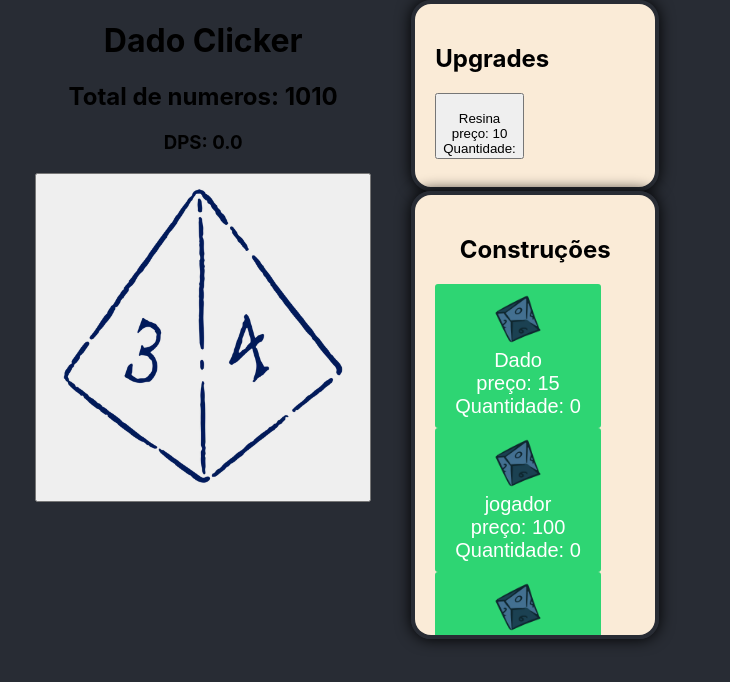
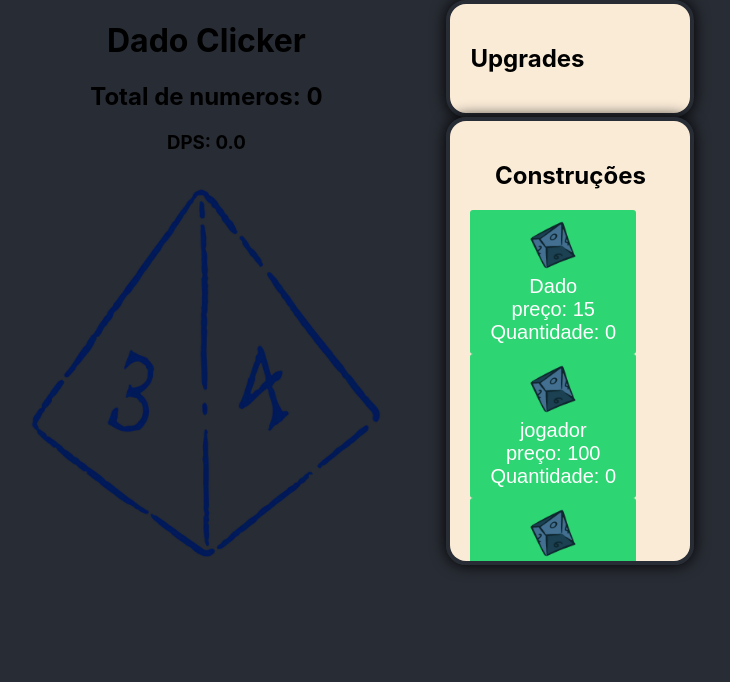
Before and after one commit to Sollarium22/Dados-base, a React (Create React App) app: page / in a window 1280 px wide. Shown: the top 682 px of the page, without its empty margins (324-1054 px from the left). Built offline with nearby package versions, Linux system fonts and the light colour scheme.

Commit message:
Adicionando animacoes
Adicionado animacoes ao dado e os numeros.

```diff
--- a/package.json
+++ b/package.json
@@ -7,6 +7,8 @@
     "@testing-library/jest-dom": "^6.9.1",
     "@testing-library/react": "^16.3.2",
     "@testing-library/user-event": "^13.5.0",
+    "framer-motion": "^12.40.0",
+    "motion": "^12.40.0",
     "react": "^19.2.7",
     "react-dom": "^19.2.7",
     "react-scripts": "5.0.1",
--- a/src/App.js
+++ b/src/App.js
@@ -1,13 +1,15 @@
 import logo from './logo.svg';
 import './App.css';
 import { useState, useEffect } from 'react';
-import dado from './d4.png'
-import dodo from './dodo.png'
+import dado from './d4.png';
+import dodo from './dodo.png';
+import { motion, useAnimation} from 'framer-motion';
 
 
 function App() {
 
-  const [contagem, setContagem] = useState(1010); // total de dados
+
+  const [contagem, setContagem] = useState(0); // total de dados
   const [DPS, setDps] = useState(0); // total de Dados por segundo Dps
   const [click, setClick] = useState(1); // clic
   const [preco, setPreco] = useState(15);// preco
@@ -25,6 +27,9 @@ function App() {
 
   ])
 
+  //os numeros
+  const [numeirinhos, setNumeirinhos] = useState([]);
+
   function contarDado(){
     setContagem(contagem + click);
 
@@ -32,12 +37,18 @@ function App() {
 
   // EFEITO DE UPGRADES
     useEffect(() => {
+
+      //Multiplicadores comparar quantos tem
       const multiplicador = upgrade.filter(u => u.efeito === "duplicarClick" && u.comprado).length;
+      const mult_dado = upgrade.filter(u => u.efeito === "duplicarDado" && u.comprado).length;
+
+      // calculo de multiplicador
       const novoClick = 1 * (2 ** multiplicador);
+      const novoDado = 0.5 * (2 ** mult_dado);
       setClick(novoClick);
 
-      const mult_dado = upgrade.filter(u => u.efeito === "duplicarDado" && u.comprado).length;
-      const novoDado = 0.5 * (2 ** mult_dado);
+
+
       setConstrucoes((anterior) =>
         anterior.map((c) => {
           if(c.nome === "Dado"){
@@ -48,7 +59,6 @@ function App() {
       )
 
     }, [upgrade])
-
 
 
 
@@ -114,22 +124,88 @@ function comprarUpgrade(indice) {
       return true;
     });
 
+
+
      //lista de comprados:
     const upgradeComprados = upgrade.filter((u) => u.comprado)
+
+    //=================ANIMACAO DADO=========================
+    const controls = useAnimation();
+    const Clicar = (e) => {
+      //pega o horario atual
+      const id = Date.now();
+      //posicao do mouse
+      const x = e.clientX - 20;
+      const y = e.clientY - 20;
+      //seta o id, e posicoes
+      setNumeirinhos((prev) => [...prev, {id,x,y}]);
+
+      //faz a animacao no cookie quando clica
+      controls.start({
+      scale: [1, 0.9, 1.1, 1], //faz ele aumentar e diminuir
+      transition: { duration: 0.3, ease: "easeOut"} // faz ele faer isto em 0.3 segundos
+    });
+    contarDado(); // conta o dados
+    setTimeout(() => {
+      setNumeirinhos((prev) => prev.filter((t) => t.id !== id)); // faz os numeirinhos sumirem
+    }, 1000) // define para eles ficarem por 1 segundo
+    };
 
 
 
 
+// HTML
   return (
     <div className="App">
       <div className="jogo">
         <div class="secao-dado">
+
           <h1>Dado Clicker</h1>
           <h2>Total de numeros: {Math.floor(contagem)}</h2>
           <h3>DPS: {DPS.toFixed(1)}</h3>
-        <button id="dado" onClick={contarDado}><img src={dado} className="App-logo" alt="logo"style={{cursor: "pointer"}}/> </button>
+          <motion.img
+            id="dadoP"
+            src={dado}
+            onClick={Clicar}
+            animate={controls}
+            WhileHover={{
+              scale: 1.1,
+              filter: "brightness(1.1)",
+              transition: {duration: 0.3, repeat: Infinity, repeatType: "reverse"},
+            }}
+
+            style={{ width: "400px", cursor: "pointer", borderRadius: "50%", userSelect: "none",}}
+          />
+
+            {numeirinhos.map((text) => (
+              <motion.div
+                key={text.id}
+                initial={{opacity: 1, y: 0}}
+                animate={{opacity: 0, y: -50}}
+                transition={{ duration: 1, ease: "easeOut"}}
+                style={{
+                  position: "absolute",
+                  left: text.x,
+                  top: text.y,
+                  transform: "translate(-50%, -50%)",
+                  color: "#fff",
+                  fontSize: "20px",
+                  fontWeight: "bold",
+                  textShadow: "0 0 5px black",
+                  pointerEvents: "none",
+                }}
+                >
+                  +{click}
+            </motion.div>
+          ))}
+
+
+
+
+
+
+
          </div>
-
 
 
       <div class="lado-direito">
```
Also changed, not shown: 1 other file (tests, documents, lock files or other folders).
